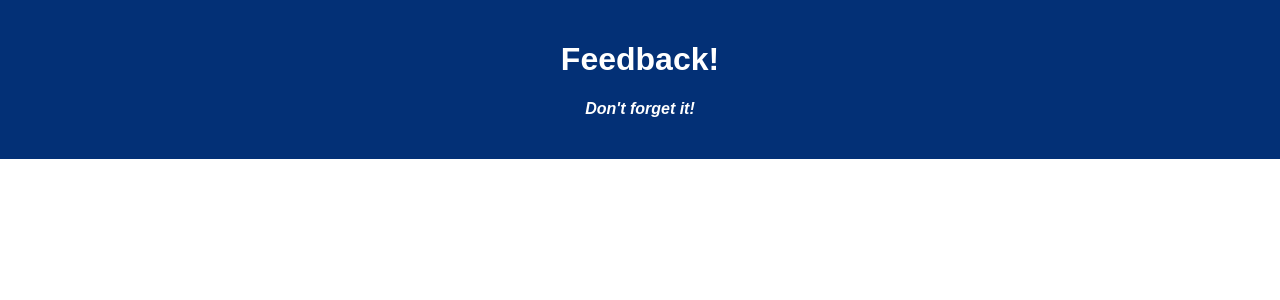
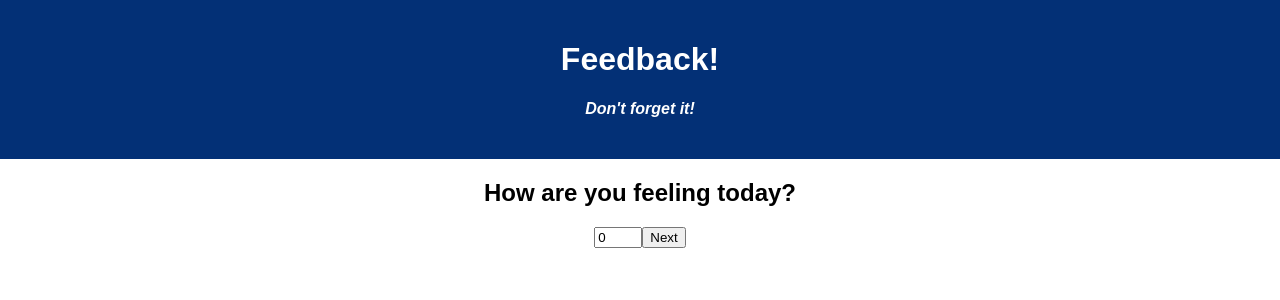
Before and after one commit to tadugan/weekend-redux-feedback-loop, a React (Create React App) app: page / in a window 1280 px wide. Shown: the top 300 px of the page. Built offline with nearby package versions, Linux system fonts and the light colour scheme.

Commit message:
Setup Feeling component to take input and update feelingReducer when next is clicked.

```diff
--- a/src/components/App/App.jsx
+++ b/src/components/App/App.jsx
@@ -1,6 +1,9 @@
 import React from 'react';
 import axios from 'axios';
 import './App.css';
+
+// import components
+import Feeling from '../Feeling/Feeling';
 
 function App() {
 
@@ -10,6 +13,10 @@ function App() {
         <h1 className='App-title'>Feedback!</h1>
         <h4>Don't forget it!</h4>
       </header>
+      <main>
+        <Feeling />
+
+      </main>
     </div>
   );
 }
--- /dev/null
+++ b/src/components/Feeling/Feeling.jsx
@@ -0,0 +1,49 @@
+import { useState } from "react";
+import { useDispatch } from "react-redux";
+
+function Feeling() {
+
+    // declare an instance of useDispatch
+    const dispatch = useDispatch();
+
+    // store input value in local state
+    const [ feeling, setFeeling ] = useState(0);
+
+    // handle click of submit button
+    const handleClick = (event) => {
+        // prevents page from reloading when submit is clicked
+        event.preventDefault();
+
+        console.log('Clicked Feeling submit button'); // test
+        console.log('current input value is:', feeling); // test
+
+        dispatch({
+            type: 'CHANGE_FEELING',
+            payload: feeling
+        });
+    }
+
+    return (
+        <div>
+            <form>
+                <h2>How are you feeling today?</h2>
+                <input
+                    type="number"
+                    min="1"
+                    max="5"
+                    value={feeling}
+                    onChange={event => setFeeling(event.target.value)}
+                    required
+                />
+                <button
+                    type="submit"
+                    onClick={handleClick}
+                >
+                    Next
+                </button>
+            </form>
+        </div>
+    );
+}
+
+export default Feeling;
```
Also changed, not shown: checklist.txt.
